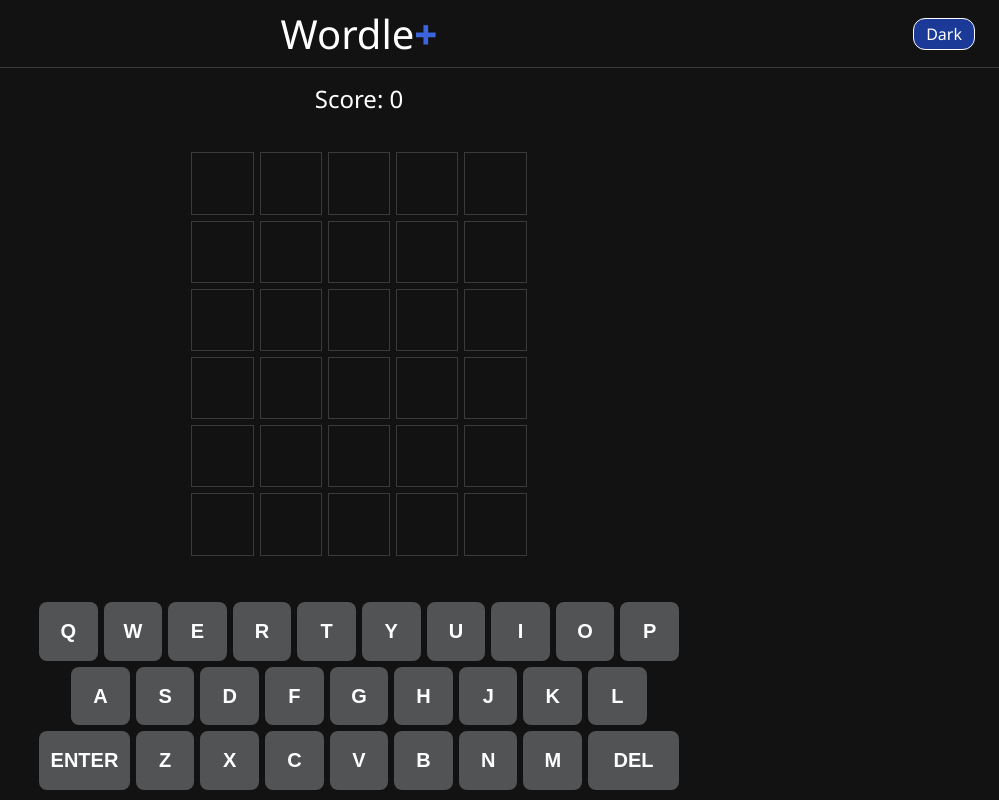
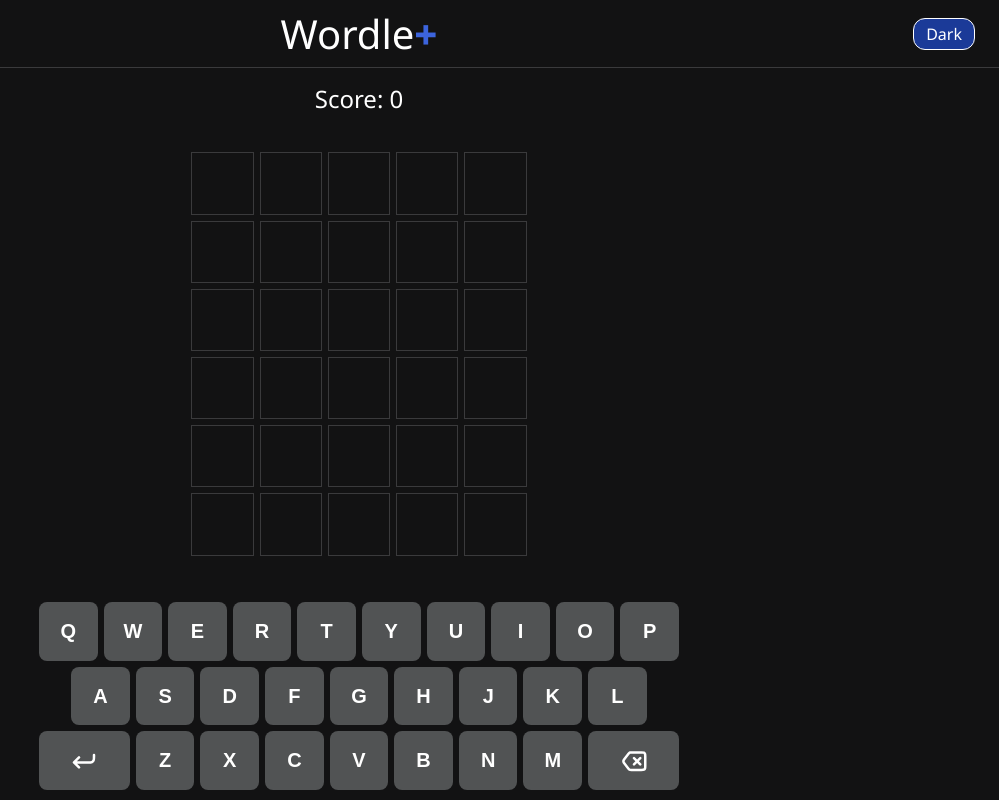
Before and after one commit to rickmoe/Wordle-, a React (Vite) app in the folder client/: page /endless in a window 1280 px wide. Shown: the whole page, without its empty margins (281-1280 px from the left). Built offline with nearby package versions, Linux system fonts and the light colour scheme; no server answers.

Commit message:
Changed the keyboard to use svgs

```diff
--- a/client/src/components/Keyboard/Key.css
+++ b/client/src/components/Keyboard/Key.css
@@ -24,3 +24,12 @@
   border-radius: 0.67em;
   font-size: 0.6em;
 }
+.key svg {
+  height: 1.5em;
+  width: 1.5em;
+  font-weight: inherit;
+  transform: translateY(0.2rem);
+}
+.key svg path {
+  stroke: var(--color-contrast-1);
+}
--- a/client/src/components/Keyboard/Key.tsx
+++ b/client/src/components/Keyboard/Key.tsx
@@ -1,9 +1,48 @@
 import { useCallback } from "react";
+// import { svg } from "../../types/types";
+// import { ReactComponent as deleteIcon } from "../../assets/delete.svg";
+// import { ReactComponent as enterIcon } from "../../assets/enter.svg";
 import "./Key.css";
 
-const getKeyDisplay = (keyName: string): string => {
-  if (keyName === "Enter") return "enter";
-  if (keyName === "Backspace") return "del";
+const enterIcon = (
+  <svg
+    width="800px"
+    height="800px"
+    viewBox="0 0 24 24"
+    fill="none"
+    xmlns="http://www.w3.org/2000/svg"
+  >
+    <path
+      d="M20 7V8.2C20 9.88016 20 10.7202 19.673 11.362C19.3854 11.9265 18.9265 12.3854 18.362 12.673C17.7202 13 16.8802 13 15.2 13H4M4 13L8 9M4 13L8 17"
+      stroke="#000000"
+      stroke-width="2"
+      stroke-linecap="round"
+      stroke-linejoin="round"
+    />
+  </svg>
+);
+
+const deleteIcon = (
+  <svg
+    width="800px"
+    height="800px"
+    viewBox="0 0 24 24"
+    fill="none"
+    xmlns="http://www.w3.org/2000/svg"
+  >
+    <path
+      d="M12.0004 9.5L17.0004 14.5M17.0004 9.5L12.0004 14.5M4.50823 13.9546L7.43966 17.7546C7.79218 18.2115 7.96843 18.44 8.18975 18.6047C8.38579 18.7505 8.6069 18.8592 8.84212 18.9253C9.10766 19 9.39623 19 9.97336 19H17.8004C18.9205 19 19.4806 19 19.9084 18.782C20.2847 18.5903 20.5907 18.2843 20.7824 17.908C21.0004 17.4802 21.0004 16.9201 21.0004 15.8V8.2C21.0004 7.0799 21.0004 6.51984 20.7824 6.09202C20.5907 5.71569 20.2847 5.40973 19.9084 5.21799C19.4806 5 18.9205 5 17.8004 5H9.97336C9.39623 5 9.10766 5 8.84212 5.07467C8.6069 5.14081 8.38579 5.2495 8.18975 5.39534C7.96843 5.55998 7.79218 5.78846 7.43966 6.24543L4.50823 10.0454C3.96863 10.7449 3.69883 11.0947 3.59505 11.4804C3.50347 11.8207 3.50347 12.1793 3.59505 12.5196C3.69883 12.9053 3.96863 13.2551 4.50823 13.9546Z"
+      stroke="#000000"
+      stroke-width="2"
+      stroke-linecap="round"
+      stroke-linejoin="round"
+    />
+  </svg>
+);
+
+const getKeyDisplay = (keyName: string): React.ReactNode => {
+  if (keyName === "Enter") return enterIcon;
+  if (keyName === "Backspace") return deleteIcon;
   return keyName;
 };
 
--- /dev/null
+++ b/client/src/types/svg.d.ts
@@ -0,0 +1,6 @@
+declare module "*.svg" {
+  import React = require("react");
+  export const ReactComponent: React.FC<React.SVGProps<SVGSVGElement>>;
+  const src: string;
+  export default src;
+}
--- a/client/src/types/types.d.ts
+++ b/client/src/types/types.d.ts
@@ -15,3 +15,5 @@
 
 /* Game display types */
 export type TileData = { letter: string; result?: Result };
+
+export type svg = React.FC<React.SVGProps<SVGSVGElement>>;
--- a/client/tsconfig.json
+++ b/client/tsconfig.json
@@ -20,6 +20,6 @@
     "noUnusedParameters": true,
     "noFallthroughCasesInSwitch": true
   },
-  "include": ["src", "src/types/types.d.ts"],
-  "references": [{ "path": "./tsconfig.node.json" }]
+  "include": ["src", "src/types/types.d.ts", "src/types/svg.d.ts"],
+  "references": [{ "path": "./tsconfig.node.json" }],
 }
```
Also changed, not shown: client/src/assets/delete.svg (added), client/src/assets/enter.svg (added).
